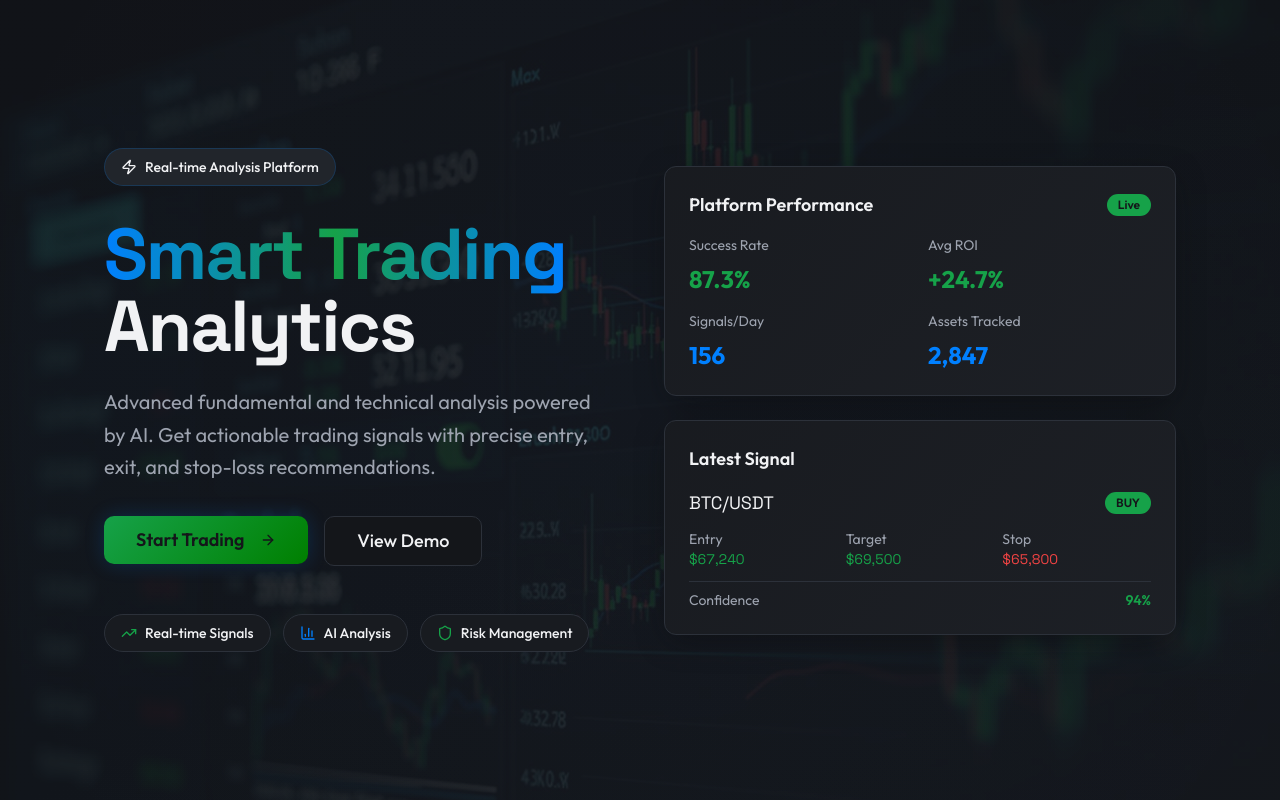
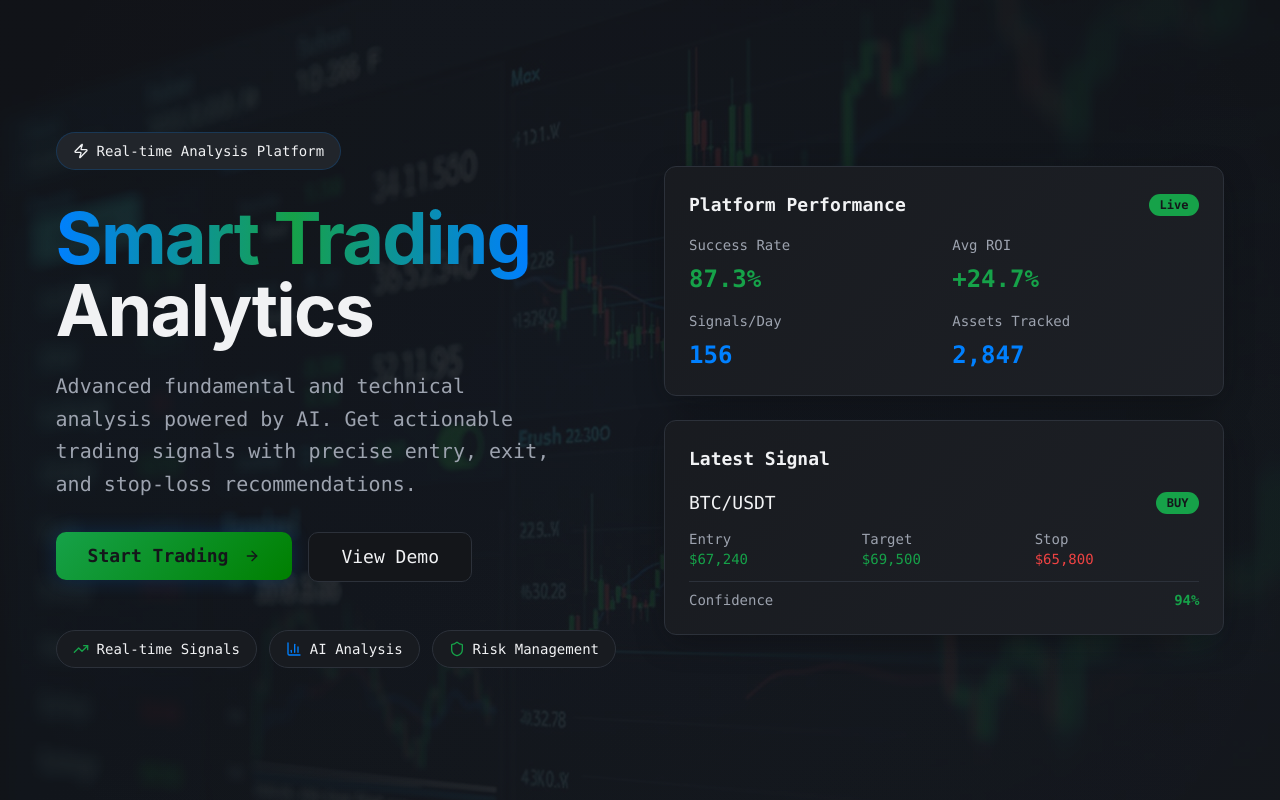
Before and after one commit to sashplus/fusion-trade-intel, a React (Vite) app: page / in a window 1280 px wide. Shown: the top 800 px of the page. Built offline with nearby package versions, Linux system fonts and the light colour scheme.

Commit message:
Reverted to commit 53f338a895dfcfd6798f7e095d2308fdacb0a3d4

```diff
--- a/index.html
+++ b/index.html
@@ -7,11 +7,6 @@
     <meta name="description" content="Advanced fundamental and technical analysis powered by AI. Get actionable trading signals with precise entry, exit, and stop-loss recommendations." />
     <meta name="author" content="TradeIQ Analytics" />
     <meta name="keywords" content="trading, analytics, AI, signals, cryptocurrency, forex, technical analysis, fundamental analysis" />
-
-    <!-- Google Fonts -->
-    <link rel="preconnect" href="https://fonts.googleapis.com">
-    <link rel="preconnect" href="https://fonts.gstatic.com" crossorigin>
-    <link href="https://fonts.googleapis.com/css2?family=Outfit:wght@300;400;500;600;700&family=Space+Grotesk:wght@300;400;500;600;700&display=swap" rel="stylesheet">
 
     <meta property="og:title" content="TradeIQ - AI-Powered Trading Analytics Platform" />
     <meta property="og:description" content="Advanced fundamental and technical analysis powered by AI. Get actionable trading signals with precise entry, exit, and stop-loss recommendations." />
--- a/src/index.css
+++ b/src/index.css
@@ -111,18 +111,17 @@ All colors MUST be HSL.
   }
 
   body {
-    @apply bg-background text-foreground font-sans;
+    @apply bg-background text-foreground font-mono;
   }
 
   /* Trading Platform Typography */
   .font-trading {
-    font-family: 'Space Grotesk', 'JetBrains Mono', 'Fira Code', 'SF Mono', Consolas, monospace;
+    font-family: 'JetBrains Mono', 'Fira Code', 'SF Mono', Consolas, monospace;
     font-feature-settings: 'tnum' 1, 'zero' 1;
-    font-weight: 400;
   }
 
   .font-display {
-    font-family: 'Space Grotesk', 'Outfit', system-ui, -apple-system, BlinkMacSystemFont, sans-serif;
+    font-family: 'Inter', -apple-system, BlinkMacSystemFont, system-ui, sans-serif;
     font-weight: 600;
     letter-spacing: -0.025em;
   }
--- a/tailwind.config.ts
+++ b/tailwind.config.ts
@@ -76,9 +76,8 @@ export default {
 				}
 			},
 			fontFamily: {
-				sans: ['Outfit', 'system-ui', '-apple-system', 'BlinkMacSystemFont', 'Segoe UI', 'sans-serif'],
-				trading: ['Space Grotesk', 'JetBrains Mono', 'Fira Code', 'SF Mono', 'Consolas', 'monospace'],
-				display: ['Space Grotesk', 'Outfit', 'system-ui', '-apple-system', 'sans-serif']
+				trading: ['JetBrains Mono', 'Fira Code', 'SF Mono', 'Consolas', 'monospace'],
+				display: ['Inter', '-apple-system', 'BlinkMacSystemFont', 'system-ui', 'sans-serif']
 			},
 			borderRadius: {
 				lg: 'var(--radius)',
```
